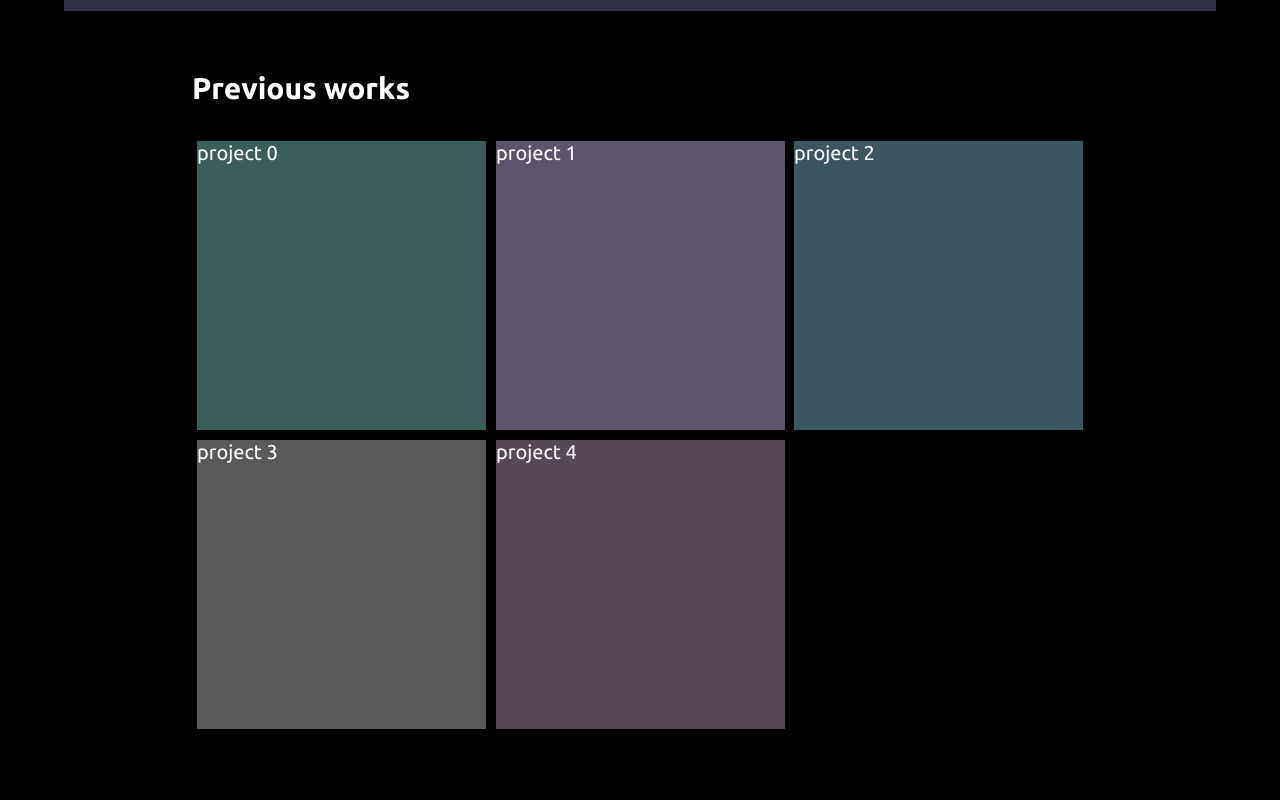
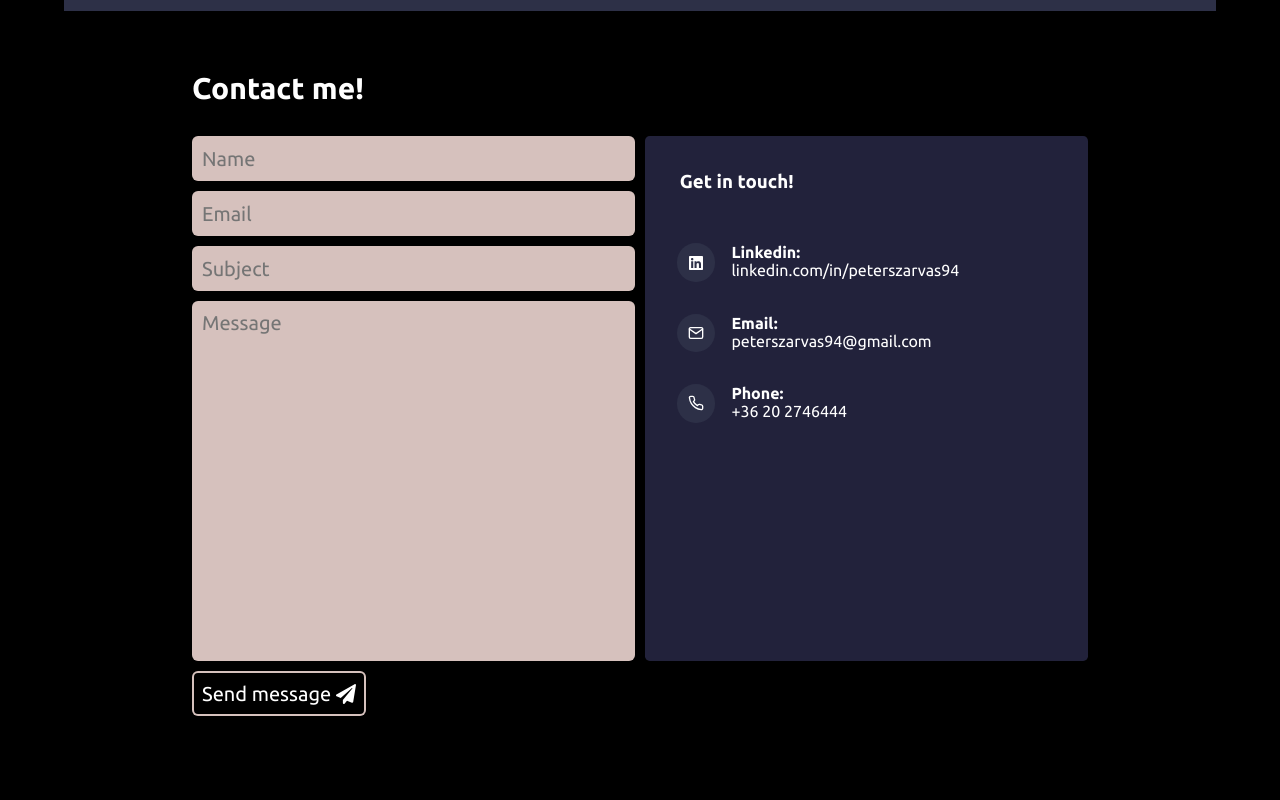
Before and after one commit to peterszarvas94/portfolio-old-1, a React (Create React App) app: page / in a window 1280 px wide. Shown: the part 1760-2560 px from the top of the page. Built offline with nearby package versions, Linux system fonts and the light colour scheme.

Commit message:
doing stuff in contact form

```diff
--- a/src/pages/About.js
+++ b/src/pages/About.js
@@ -17,6 +17,9 @@ const About = () => {
         for (let i = 0; i < about_element_tops.length; i++) {
             if (window.pageYOffset >= about_element_tops[i] - nav_height - window.innerHeight*4/5) {
                 about_elements[i].classList.add('about_animation');
+                if (i === 2 && about_elements[i].classList.contains('about_animation')) {
+                    document.removeEventListener('scroll', handleAboutScroll);
+                }
             }
         }
     }
--- a/src/pages/Contact.js
+++ b/src/pages/Contact.js
@@ -1,9 +1,9 @@
 import React, { useState } from 'react';
 // import emailjs, { init } from 'emailjs-com';
-import { FiMail } from 'react-icons/fi';
+import { FiMail, FiPhone } from 'react-icons/fi';
+import { FaPaperPlane, FaLinkedin } from 'react-icons/fa';
 
 import '../styles/Contact.css';
-
 
 // init("user_MWRHD7DbwWh1M82xabdWy");
 
@@ -46,6 +46,8 @@ const Contact = () => {
                 {/* contact title */}
                 <h3 className='contact_title'>Contact me!</h3>
 
+
+                {/* the form */}
                 <form className='contact_form' onSubmit={submitForm}>
 
                     {/* sender name */}
@@ -105,11 +107,45 @@ const Contact = () => {
                         type='submit'
                         onClick={submitForm}
                     >
-                        Send message&nbsp;<span className='contact_button_icon'><FiMail /></span>
+                        Send message&nbsp;<span className='contact_button_icon'><FaPaperPlane /></span>
                     </button>
 
+                    {/* details */}
+                    <div className='contact_details'>
+                        <h3>Get in touch!</h3>
+                        <ul>
+                            <li>
+                                <span>
+                                    <FaLinkedin />
+                                </span>
+                                <span>
+                                    <strong>Linkedin:</strong>
+                                    <div>linkedin.com/in/peterszarvas94</div>
+                                </span>
+                            </li>
+                            <li>
+                                <span>
+                                    <FiMail />
+                                </span>
+                                <span>
+                                    <strong>Email:</strong>
+                                    <div>peterszarvas94@gmail.com</div>
+                                </span>
+                            </li>
+                            <li>
+                                <span>
+                                    <FiPhone />
+                                </span>
+                                <span>
+                                    <strong>Phone:</strong>
+                                    <div>+36&nbsp;20&nbsp;2746444</div>
+                                </span>
+                            </li>
+                        </ul>
+                    </div>
 
                 </form>
+
             </div>
         </>
     )
--- a/src/styles/Contact.css
+++ b/src/styles/Contact.css
@@ -19,24 +19,27 @@
     padding: 1em 0 0 0;
 }
 
+
 .contact_form {
-    height: 25em;
+    /* height: 40em; */
     display: grid;
+    margin: 0 0 2em 0;
     gap: .5em;
     grid-template-columns: 1fr;
-    grid-template-rows: 1fr 1fr 1fr 8fr 1fr;
+    grid-template-rows: 1fr 1fr 1fr 8fr 1fr 1fr auto;
     grid-template-areas:
         'name'
         'email'
         'subject'
         'message'
-        'submit';
+        'submit'
+        'empty'
+        'details';
 }
 
 .contact_textarea,
 .contact_input,
 .contact_button {
-    width: 100%;
     padding: .5em .5em;
     box-sizing: border-box;
     font-size: 1em;
@@ -46,10 +49,6 @@
     border: 0;
     box-shadow: none;
     background: #d6c1bd;
-}
-
-.contact_input {
-    height: 2em;
 }
 
 .contact_input:focus,
@@ -71,12 +70,11 @@
 
 .contact_textarea {
     grid-area: message;
-    height: 100%;
 }
 
 .contact_button {
+    width: fit-content;
     grid-area: submit;
-    float: right;
     cursor: pointer;
     color: white;
     background-color: transparent;
@@ -107,20 +105,65 @@
     top: .15em;
 }
 
+.contact_details {
+    vertical-align: ;
+    grid-area: details;
+    border-radius: .3em;
+    background-color: #22223b;
+    word-break: break-all;
+    font-size: .8em;
+    padding: 1em;
+}
+
+.contact_details h3 {
+    padding: 1em;
+    margin: 0;
+}
+
+.contact_details ul {
+    list-style: none;
+    padding: 0 1em 1em 1em;
+    margin: 0;
+}
+
+.contact_details li {
+    padding: 0;
+    margin: 0;
+    padding: 2em 0 0 0;
+}
+
+.contact_details span:nth-of-type(1) {
+    background-color: #2d3047;
+    width: 2.4em;
+    height: 2.4em;
+    display: inline-block;
+    vertical-align: top;
+    border-radius: 50%;
+}
+
+.contact_details span:nth-of-type(2) {
+    display: inline-block;
+    vertical-align: top;
+    padding: 0 0 0 1em;
+    width: calc(100% - 3.4em);
+}
+
+.contact_details svg {
+    position: relative;
+    top: .7em;
+    left: .7em;
+}
+
 /* for desktops */
-@media only screen and (min-width: 640px) {
+@media only screen and (min-width: 1080px) {
     .contact_form {
         grid-template-columns: 1fr 1fr;
-        grid-template-rows: 1fr 1fr 9fr 1fr;
+        grid-template-rows: 1fr 1fr 1fr 8fr 1fr;
         grid-template-areas:
-            'name email'
-            'subject subject'
-            'message message'
+            'name details'
+            'email details'
+            'subject details'
+            'message details'
             'submit submit';
     }
-
-    .contact_button {
-        justify-self: end;
-        width: 10em;
-    }
 }
--- a/src/styles/Portfolio.css
+++ b/src/styles/Portfolio.css
@@ -1,4 +1,5 @@
 .portfolio {
+    display: none;
     min-height: 100vh;
     margin: 0 auto;
     width: 70%;
```
